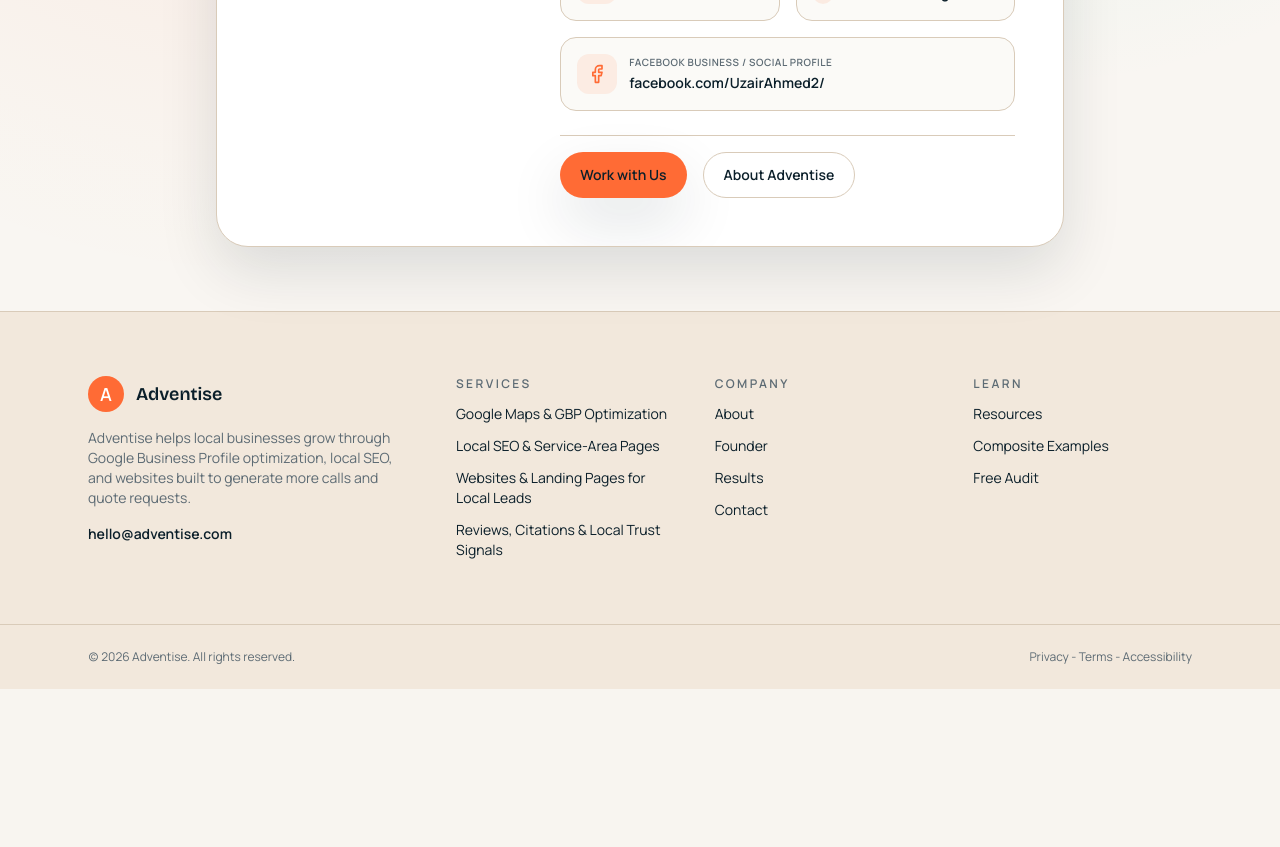
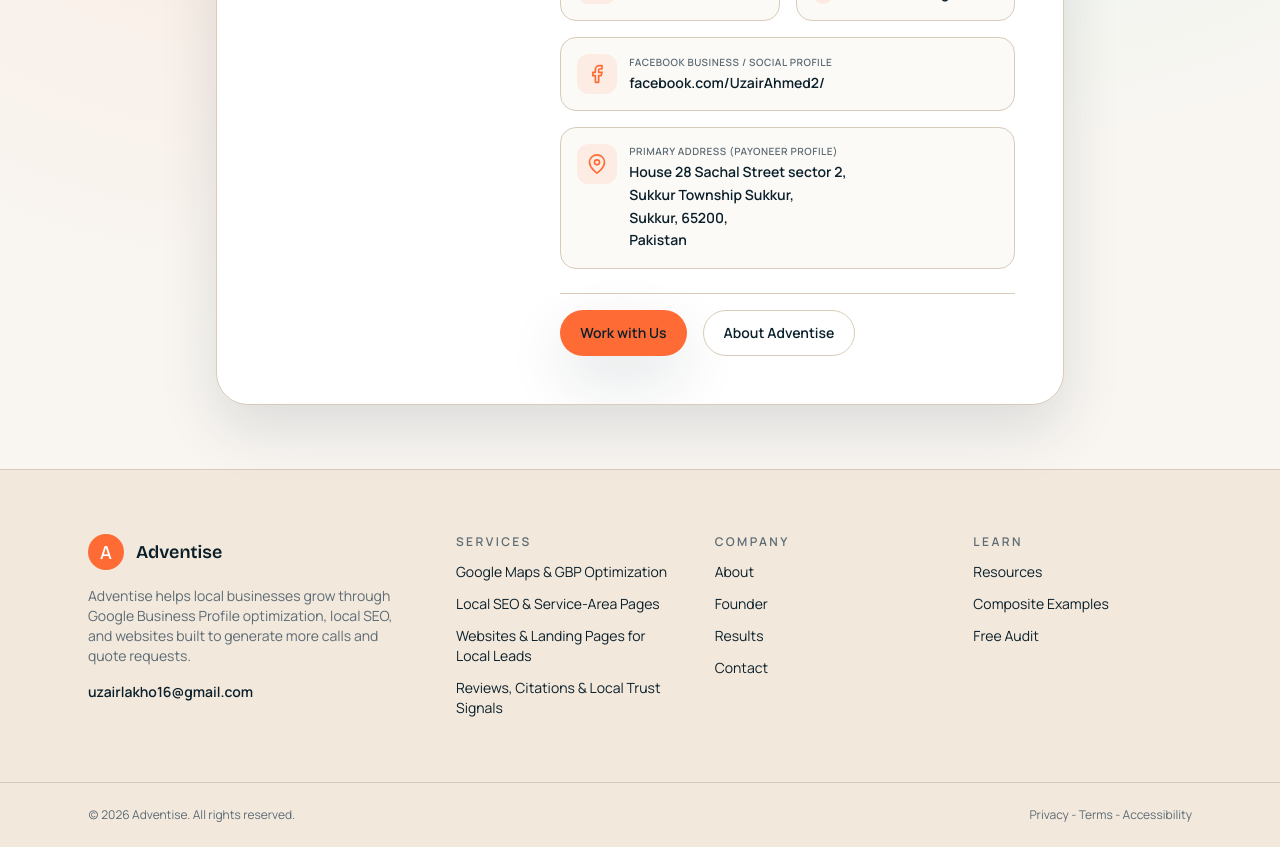
Before and after one commit to UzairLakho/adventise, a Next.js app: page /founder in a window 1280 px wide. Shown: the part 700-1547 px from the top of the page. Before the commit the page ends 1389 px from the top, so only its background shows below. Built offline with nearby package versions, Linux system fonts and the light colour scheme.

Commit message:
feat: Add verification address and align contact details across the website

```diff
--- a/src/app/about/page.tsx
+++ b/src/app/about/page.tsx
@@ -111,6 +111,14 @@
                 <span className="block text-[10px] font-semibold uppercase tracking-wider text-slate">Direct Email</span>
                 <a href="mailto:uzairlakho16@gmail.com" className="font-semibold text-ink hover:text-ember transition-colors" id="about-founder-email">uzairlakho16@gmail.com</a>
               </div>
+              <div className="rounded-2xl border border-line bg-white p-4 sm:col-span-2">
+                <span className="block text-[10px] font-semibold uppercase tracking-wider text-slate">Primary Address (Payoneer Profile)</span>
+                <span className="text-sm font-semibold text-ink block mt-0.5 leading-relaxed" id="about-founder-address">
+                  House 28 Sachal Street sector 2,<br />
+                  Sukkur Township Sukkur, Sukkur,<br />
+                  65200, Pakistan
+                </span>
+              </div>
             </div>
             <div className="flex flex-wrap gap-4">
               <Button href="/founder" id="about-founder-profile-btn">View Founder Profile</Button>
--- a/src/app/api/contact/route.ts
+++ b/src/app/api/contact/route.ts
@@ -626,7 +626,7 @@
 }
 
 function getEmailConfig(): EmailConfig {
-  const fallbackTo = ["hello@adventise.com"];
+  const fallbackTo = ["uzairlakho16@gmail.com"];
   const to = parseEmailList(process.env.CONTACT_TO_EMAIL, fallbackTo);
   const replyTo = parseEmailList(process.env.CONTACT_REPLY_TO_EMAIL, to);
 
@@ -637,7 +637,7 @@
     to,
     from:
       process.env.CONTACT_FROM_EMAIL ||
-      "Adventise <hello@adventise.com>",
+      "Adventise <uzairlakho16@gmail.com>",
     replyTo,
   };
 }
@@ -742,7 +742,7 @@
   const senderName = getSenderName(fields);
   const subject = buildNotificationSubject(intent, senderName, location);
   const confirmationSubject = buildConfirmationSubject(intent);
-  const confirmationReplyAddress = emailConfig.replyTo[0] || emailConfig.to[0] || "hello@adventise.com";
+  const confirmationReplyAddress = emailConfig.replyTo[0] || emailConfig.to[0] || "uzairlakho16@gmail.com";
 
   try {
     const { error } = await emailConfig.resend.emails.send({
--- a/src/app/contact/page.tsx
+++ b/src/app/contact/page.tsx
@@ -200,8 +200,12 @@
               <p className="text-xs font-semibold uppercase tracking-[0.2em] text-slate">
                 Contact
               </p>
-              <p className="mt-3 text-sm text-ink">hello@adventise.com</p>
-              <p className="mt-2 text-sm text-slate">(555) 210-4888</p>
+              <p className="mt-3 text-sm text-ink font-semibold">
+                <a href="mailto:uzairlakho16@gmail.com" className="hover:text-ember transition-colors">uzairlakho16@gmail.com</a>
+              </p>
+              <p className="mt-2 text-sm text-slate">
+                <a href="tel:+923136677628" className="hover:text-ember transition-colors">+92 313 6677628</a>
+              </p>
             </div>
             <div className="rounded-3xl border border-line bg-white p-6 shadow-soft">
               <p className="text-xs font-semibold uppercase tracking-[0.2em] text-slate">
--- a/src/app/founder/page.tsx
+++ b/src/app/founder/page.tsx
@@ -124,6 +124,28 @@
                       <span className="text-sm font-semibold text-ink group-hover:text-ember transition-colors">facebook.com/UzairAhmed2/</span>
                     </div>
                   </a>
+
+                  {/* Primary Address */}
+                  <div
+                    className="flex items-start gap-3 rounded-2xl border border-line bg-ivory/50 p-4 sm:col-span-2"
+                    id="contact-address"
+                  >
+                    <div className="flex h-10 w-10 shrink-0 items-center justify-center rounded-xl bg-ember/10 text-ember">
+                      <svg viewBox="0 0 24 24" className="h-5 w-5" fill="none" stroke="currentColor" strokeWidth="2" strokeLinecap="round" strokeLinejoin="round">
+                        <path d="M21 10c0 7-9 13-9 13s-9-6-9-13a9 9 0 0 1 18 0z" />
+                        <circle cx="12" cy="10" r="3" />
+                      </svg>
+                    </div>
+                    <div>
+                      <span className="block text-[10px] font-semibold uppercase tracking-wider text-slate">Primary Address (Payoneer Profile)</span>
+                      <span className="text-sm font-semibold text-ink block mt-0.5 leading-relaxed">
+                        House 28 Sachal Street sector 2,<br />
+                        Sukkur Township Sukkur,<br />
+                        Sukkur, 65200,<br />
+                        Pakistan
+                      </span>
+                    </div>
+                  </div>
                 </div>
               </div>
 
--- a/src/app/layout.tsx
+++ b/src/app/layout.tsx
@@ -59,7 +59,7 @@
   name: "Adventise",
   url: "https://adventise.com",
   logo: "https://adventise.com/favicon.ico",
-  email: "hello@adventise.com",
+  email: "uzairlakho16@gmail.com",
 };
 
 export default function RootLayout({
--- a/src/app/reddit/thank-you/page.tsx
+++ b/src/app/reddit/thank-you/page.tsx
@@ -30,7 +30,7 @@
               <p>
                 If you want to speed this up and turn it into a quick discovery
                 call, email{" "}
-                <span className="font-semibold text-ink">hello@adventise.com</span>{" "}
+                <a href="mailto:uzairlakho16@gmail.com" className="font-semibold text-ink hover:text-ember transition-colors">uzairlakho16@gmail.com</a>{" "}
                 with your phone number, your business name, and two time
                 windows that work for you. Put{" "}
                 <span className="font-semibold text-ink">Reddit Audit Call</span>{" "}
@@ -54,7 +54,7 @@
               </p>
             </div>
             <a
-              href="mailto:hello@adventise.com?subject=Reddit%20Audit%20Call"
+              href="mailto:uzairlakho16@gmail.com?subject=Reddit%20Audit%20Call"
               className="mt-6 inline-flex w-full items-center justify-center rounded-full bg-ember px-5 py-3 text-sm font-semibold text-white shadow-soft transition-all duration-200 hover:-translate-y-0.5 hover:bg-ember-dark"
             >
               Email to set up a call
--- a/src/app/sitemap.ts
+++ b/src/app/sitemap.ts
@@ -9,6 +9,7 @@
     "/results",
     "/case-studies",
     "/about",
+    "/founder",
     "/resources",
     "/contact",
     "/verify",
--- a/src/components/site-footer.tsx
+++ b/src/components/site-footer.tsx
@@ -18,7 +18,7 @@
             more calls and quote requests.
           </p>
           <div className="text-sm font-semibold text-ink">
-            hello@adventise.com
+            <a href="mailto:uzairlakho16@gmail.com" className="hover:text-ember transition-colors">uzairlakho16@gmail.com</a>
           </div>
         </div>
         <div className="space-y-3 text-sm">
```
